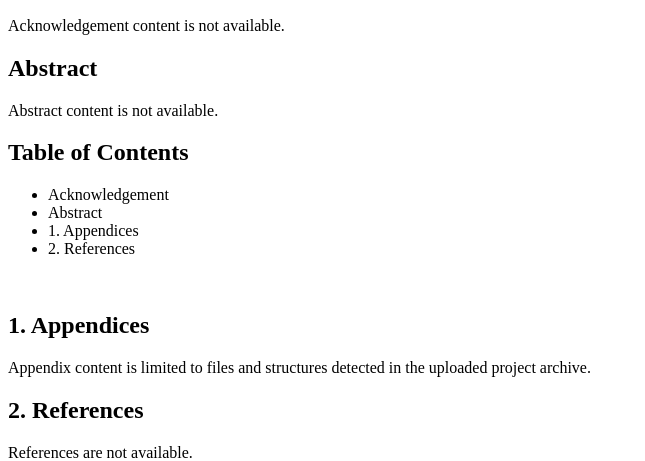
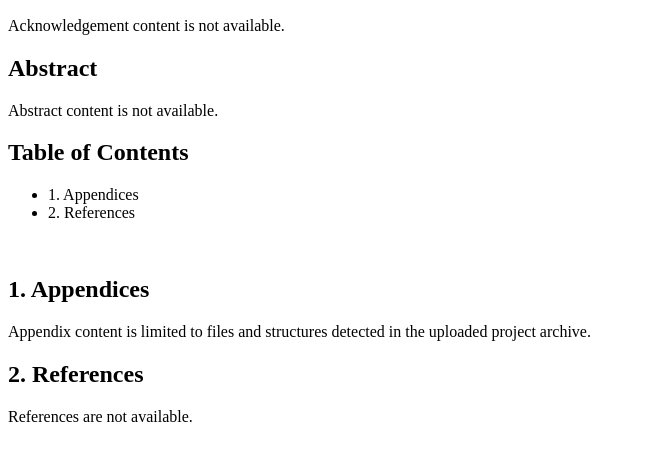
Before and after one commit to laxmannakuruva/codeguard-ai-report-generator, a Python web app: template artifacts/codeguard-ai/backend/app/services/report_renderer/templates/base.html.j2 in a window 1280 px wide. Shown: the part 222-683 px from the top of the page, without its empty margins (0-645 px from the left). Run offline with Jinja, Linux system fonts and the light colour scheme; the template is opened without the code that fills it, so the values that code supplies are empty.

Commit message:
TOC: remove Acknowledgement and Abstract entries

```diff
--- a/artifacts/codeguard-ai/backend/app/services/report_renderer/templates/toc.html.j2
+++ b/artifacts/codeguard-ai/backend/app/services/report_renderer/templates/toc.html.j2
@@ -3,9 +3,6 @@
   <div class="rule"></div>
 
   <ul class="toc-list">
-    <li><span class="toc-title">Acknowledgement</span></li>
-    <li><span class="toc-title">Abstract</span></li>
-
     {% for ch in ctx.chapters %}
     <li><span class="toc-title">{{ ch.heading }}</span></li>
     {% endfor %}
```
